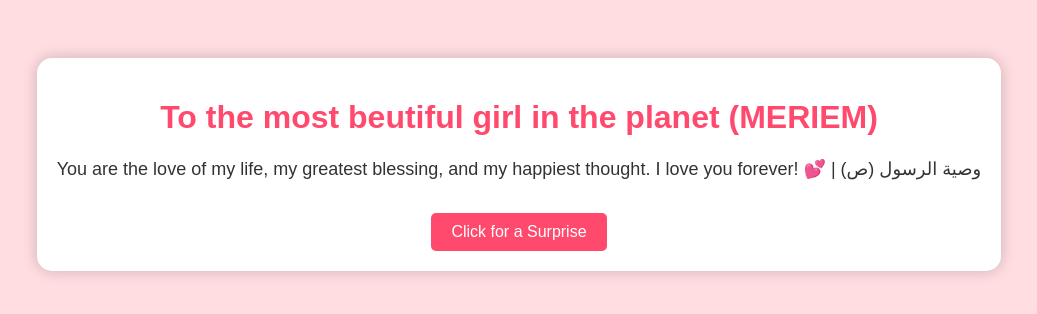
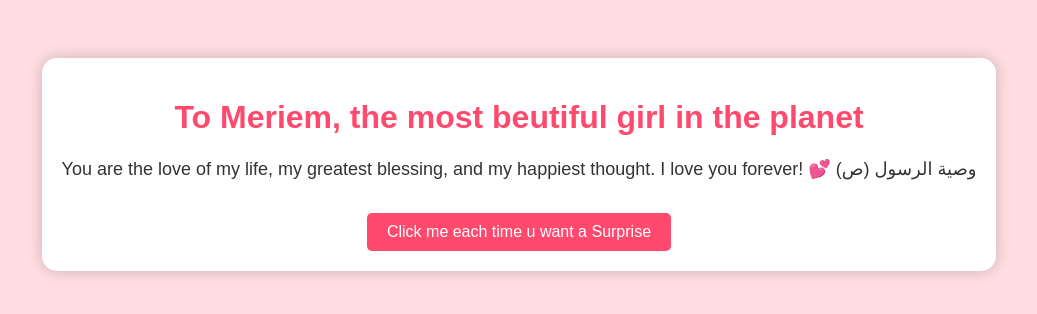
Before and after one commit to amincoding/whodoil, a plain HTML site: page index.html in a window 1280 px wide. Shown: the whole page, without its empty margins (121-1158 px from the left). Drawn offline with Linux system fonts and the light colour scheme.

Commit message:
Update index.html

```diff
--- a/index.html
+++ b/index.html
@@ -3,17 +3,18 @@
   <head>
     <meta charset="UTF-8" />
     <meta name="viewport" content="width=device-width, initial-scale=1.0" />
-    <title>Happy Valentine's Day, Meriem!</title>
+    <title>I want u in my world Meriem! 💕</title>
     <link rel="stylesheet" href="styles.css" />
   </head>
   <body>
     <div class="container">
-      <h1>To the most beutiful girl in the planet (MERIEM)</h1>
+      <h1>To Meriem, the most beutiful girl in the planet</h1>
       <p class="message">
         You are the love of my life, my greatest blessing, and my happiest
-        thought. I love you forever! 💕 | وصية الرسول (ص)
+        thought. I love you forever! 💕
+        وصية الرسول (ص)
       </p>
-      <button onclick="showLoveNotes()">Click for a Surprise</button>
+      <button onclick="showLoveNotes()">Click me each time u want a Surprise</button>
       <div id="loveNotes" class="hidden"></div>
     </div>
     <script src="script.js"></script>
```
